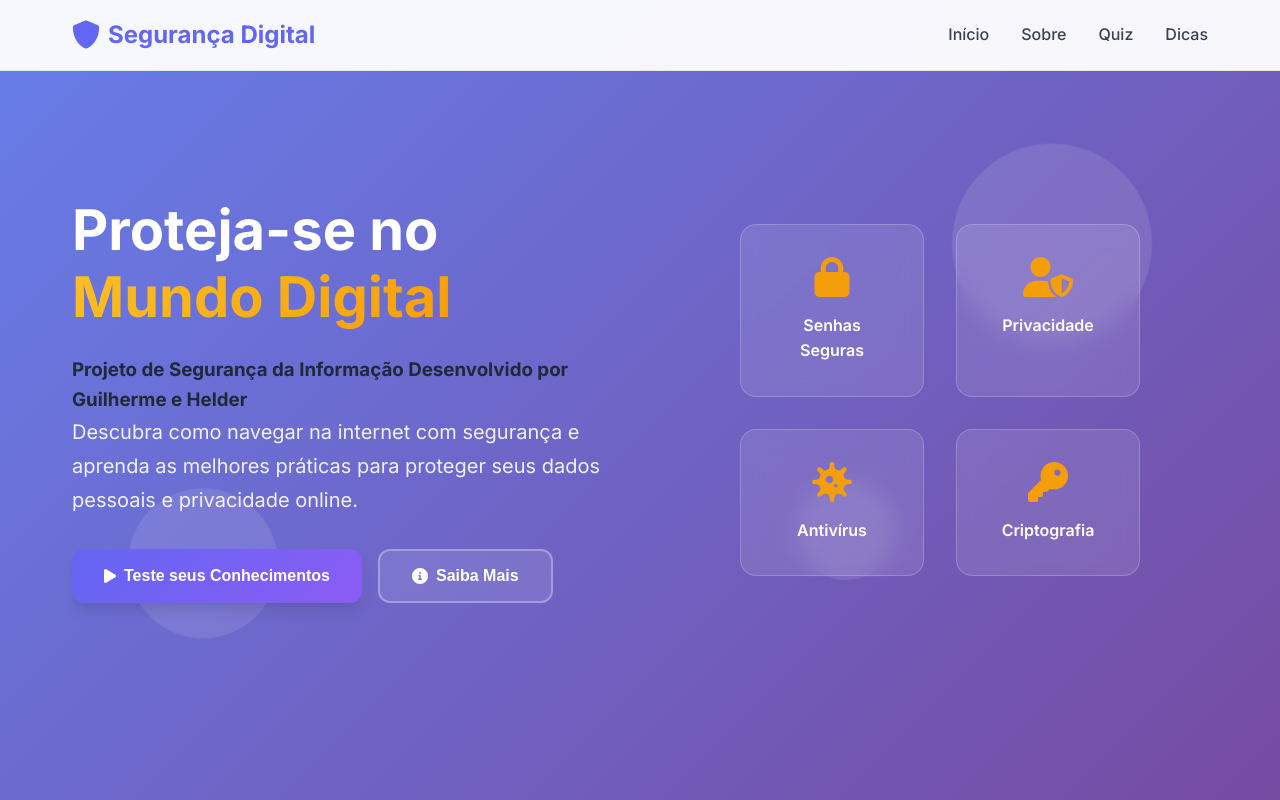
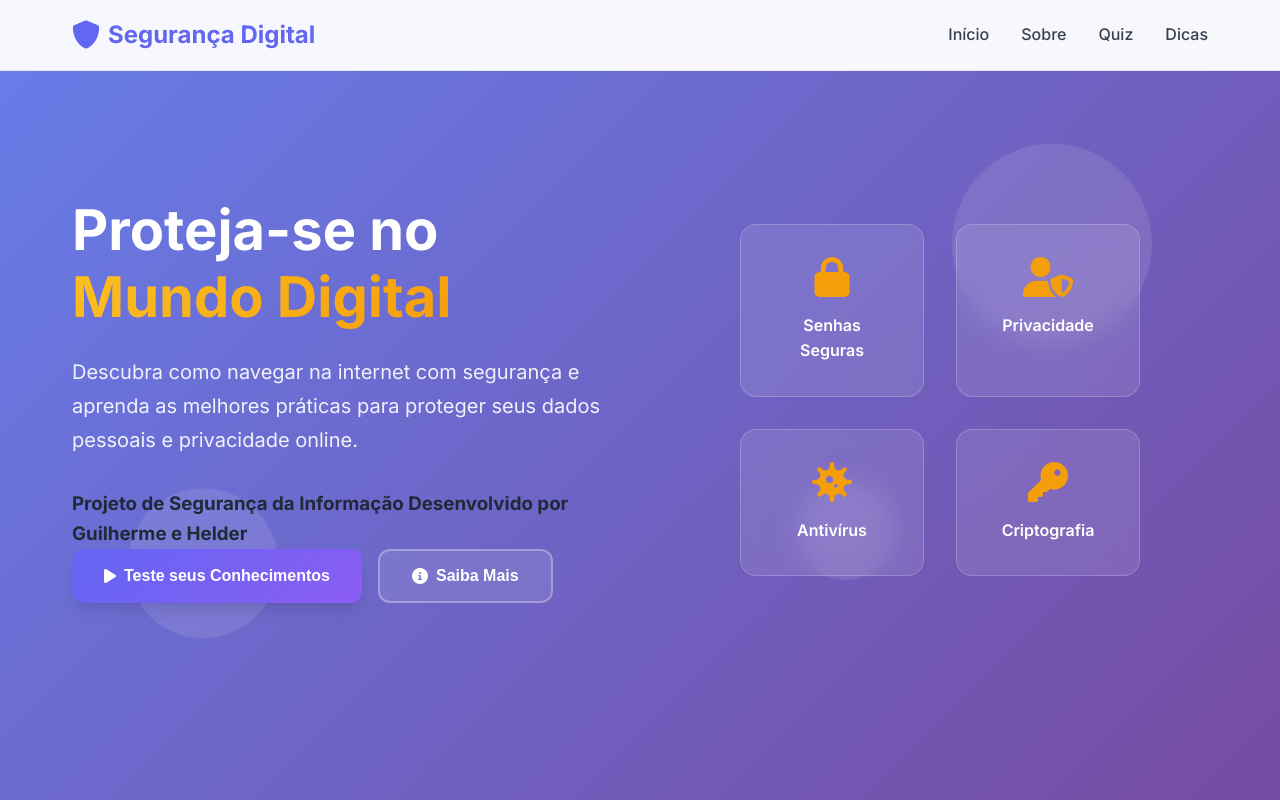
Before and after one commit to Guilherm03/projeto2-seguranca-digital-interativa-com-qr-codes, a React (Vite) app: page / in a window 1280 px wide. Both pictures are taken after a click on the button "Entendi, Continuar". Shown: the top 800 px of the page. Built offline with nearby package versions, Linux system fonts and the light colour scheme.

Commit message:
Update Hero.jsx

```diff
--- a/src/components/Hero.jsx
+++ b/src/components/Hero.jsx
@@ -16,8 +16,8 @@ const Hero = () => {
       <div className="hero-content">
         <div className="hero-text">
           <h1>Proteja-se no <span className="gradient-text">Mundo Digital</span></h1>
+          <p>Descubra como navegar na internet com segurança e aprenda as melhores práticas para proteger seus dados pessoais e privacidade online.</p>
           <h3>Projeto de Segurança da Informação Desenvolvido por Guilherme e Helder</h3>
-          <p>Descubra como navegar na internet com segurança e aprenda as melhores práticas para proteger seus dados pessoais e privacidade online.</p>
           <div className="hero-buttons">
             <button className="btn btn-primary" onClick={() => scrollToSection('quiz')}>
               <i className="fas fa-play"></i>
```
